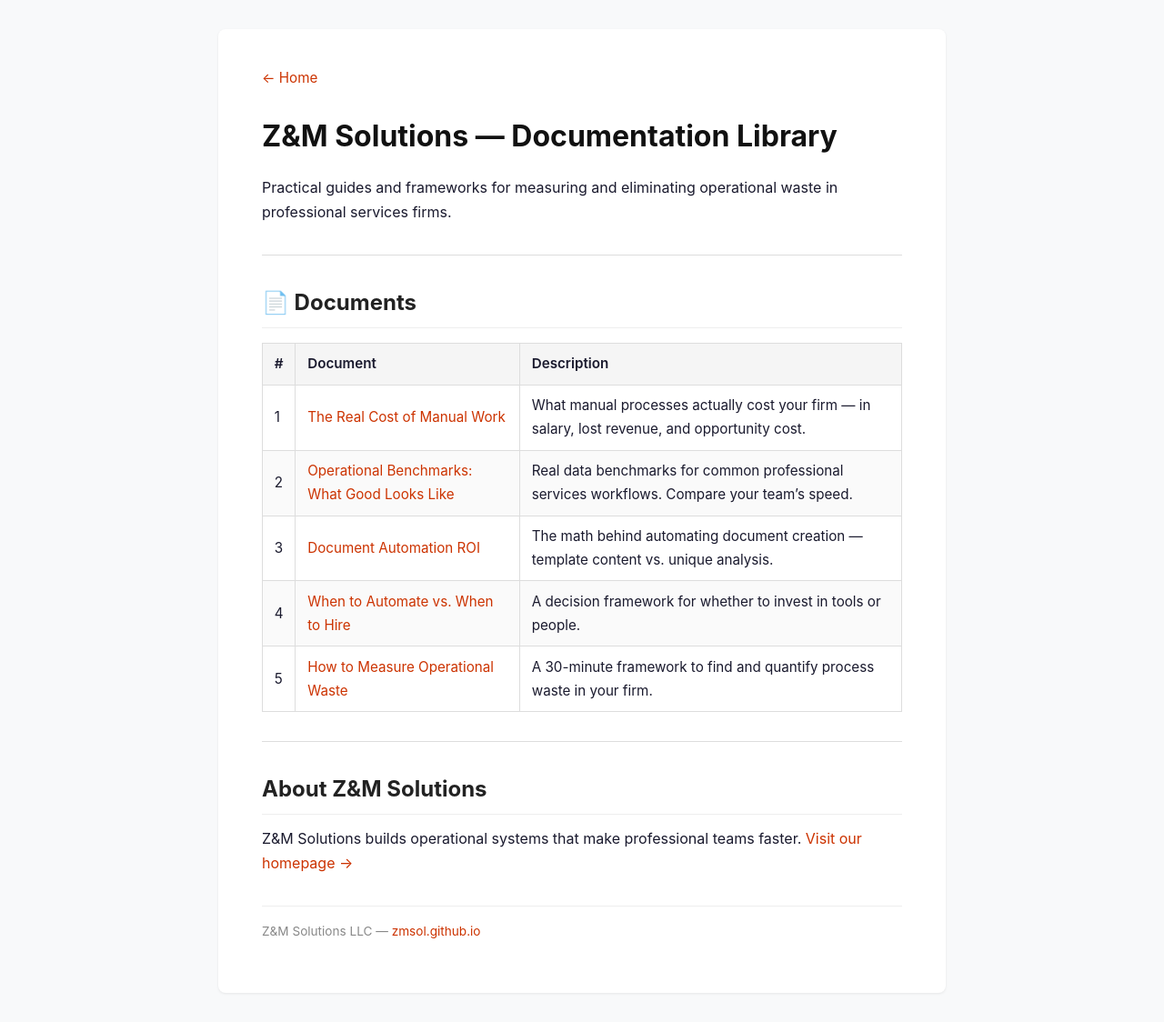
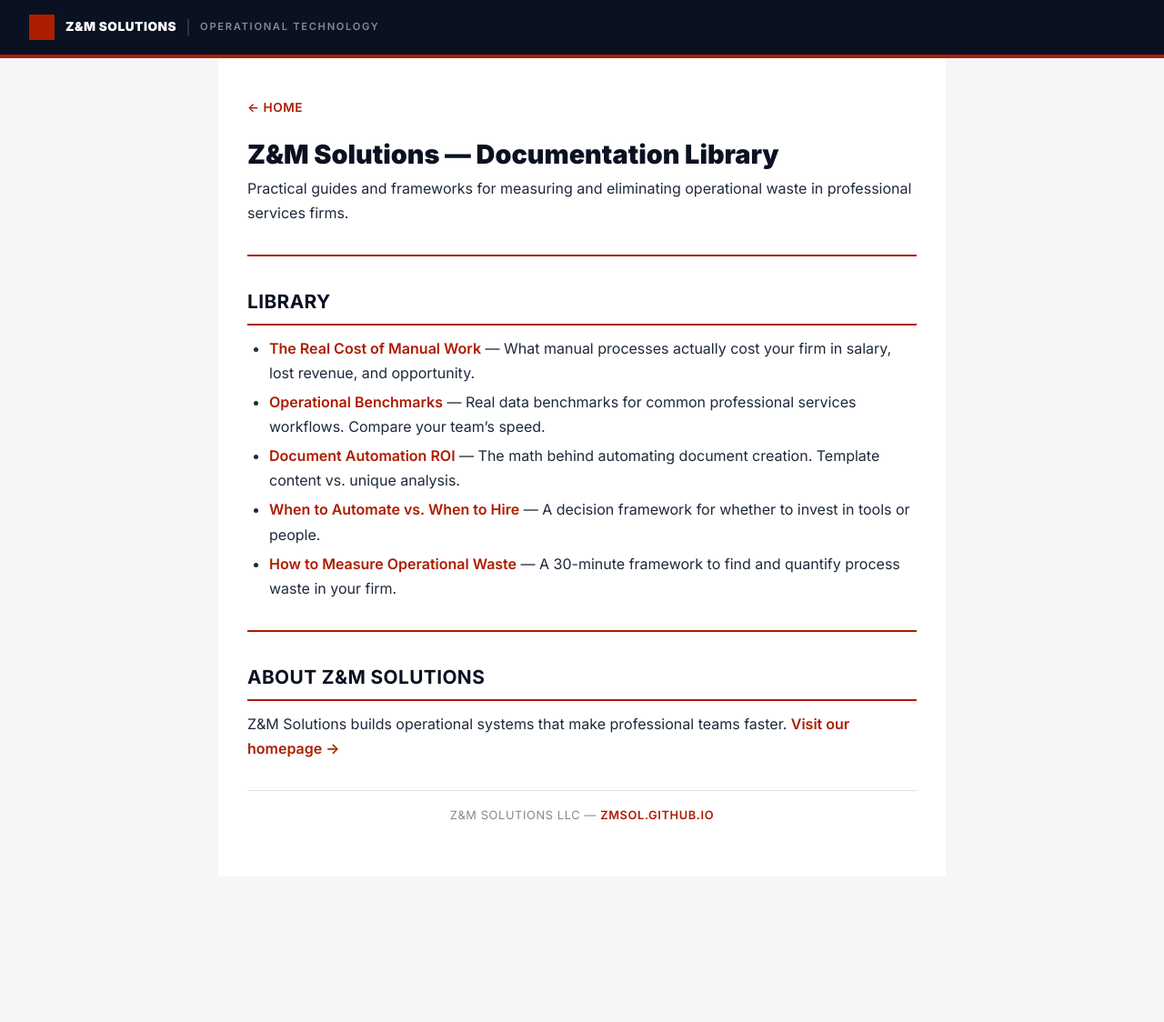
Before and after one commit to zmsol/zmsol.github.io, a Jekyll site: the page built from docs/index.md, in a window 1280 px wide. Shown: the whole page at 91% size. Built offline with Jekyll 4.4.1, drawn with Linux system fonts in a browser that asks for light colours; after the commit the page ends 964 px from its top, so only the background shows below that.

Commit message:
Brand docs layout with Z&M identity — navy bar, orange accents, Inter type

```diff
--- a/_layouts/default.html
+++ b/_layouts/default.html
@@ -12,94 +12,198 @@
     <meta property="og:description" content="{{ page.description | default: 'Faster Workflows for Professional Teams' }}">
     <meta property="og:site_name" content="Z&M Solutions LLC">
     <meta name="twitter:card" content="summary_large_image">
+    <link rel="preconnect" href="https://fonts.googleapis.com">
+    <link rel="preconnect" href="https://fonts.gstatic.com" crossorigin>
+    <link href="https://fonts.googleapis.com/css2?family=Inter:wght@400;600;700;900&display=swap" rel="stylesheet">
     <style>
+        :root {
+            --blood-orange: #AC1D00;
+            --midnight-navy: #0A1121;
+            --cool-surface: #F5F6F8;
+            --deep-charcoal: #1E293B;
+            --white: #FFFFFF;
+        }
         * { box-sizing: border-box; margin: 0; padding: 0; }
         body {
-            font-family: -apple-system, BlinkMacSystemFont, "Segoe UI", Roboto, Helvetica, Arial, sans-serif;
+            font-family: 'Inter', -apple-system, BlinkMacSystemFont, system-ui, sans-serif;
             line-height: 1.7;
-            color: #1a1a2e;
-            background: #f8f9fa;
-            padding: 2rem 1rem;
+            color: var(--deep-charcoal);
+            background: var(--cool-surface);
+            padding: 0;
+        }
+        /* Brand header bar */
+        .brand-bar {
+            background: var(--midnight-navy);
+            padding: 1rem 2rem;
+            display: flex;
+            align-items: center;
+            gap: 0.75rem;
+        }
+        .brand-bar .sphere {
+            width: 28px;
+            height: 28px;
+            background: var(--blood-orange);
+            flex-shrink: 0;
+        }
+        .brand-bar .brand-name {
+            font-size: 0.85rem;
+            font-weight: 900;
+            text-transform: uppercase;
+            letter-spacing: 0.04em;
+            color: var(--white);
+        }
+        .brand-bar .brand-divider {
+            width: 2px;
+            height: 18px;
+            background: rgba(255,255,255,0.15);
+        }
+        .brand-bar .brand-tag {
+            font-size: 0.7rem;
+            font-weight: 600;
+            text-transform: uppercase;
+            letter-spacing: 0.15em;
+            color: rgba(255,255,255,0.5);
+        }
+        /* Orange accent strip */
+        .accent-strip {
+            height: 4px;
+            background: var(--blood-orange);
         }
         .container {
             max-width: 800px;
             margin: 0 auto;
-            background: #fff;
-            padding: 2.5rem 3rem;
-            border-radius: 8px;
-            box-shadow: 0 1px 3px rgba(0,0,0,0.08);
+            background: var(--white);
+            padding: 2.5rem 2rem;
         }
         @media (max-width: 600px) {
             .container { padding: 1.5rem; }
         }
-        h1 { font-size: 2rem; margin-bottom: 1rem; color: #111; }
-        h2 { font-size: 1.5rem; margin: 1.8rem 0 0.8rem; color: #222; border-bottom: 1px solid #eee; padding-bottom: 0.4rem; }
-        h3 { font-size: 1.2rem; margin: 1.5rem 0 0.5rem; color: #333; }
+        .back-link {
+            display: inline-block;
+            margin-bottom: 1.5rem;
+            font-size: 0.85rem;
+            font-weight: 600;
+            text-transform: uppercase;
+            letter-spacing: 0.04em;
+            color: var(--blood-orange);
+            text-decoration: none;
+        }
+        .back-link:hover { color: var(--midnight-navy); }
+        h1 {
+            font-size: 1.8rem;
+            font-weight: 900;
+            line-height: 1.1;
+            margin-bottom: 0.5rem;
+            color: var(--midnight-navy);
+        }
+        h2 {
+            font-size: 1.3rem;
+            font-weight: 700;
+            margin: 2rem 0 0.75rem;
+            color: var(--midnight-navy);
+            border-bottom: 2px solid var(--blood-orange);
+            padding-bottom: 0.4rem;
+            text-transform: uppercase;
+            letter-spacing: 0.02em;
+        }
+        h3 {
+            font-size: 1.1rem;
+            font-weight: 700;
+            margin: 1.5rem 0 0.5rem;
+            color: var(--deep-charcoal);
+        }
         p { margin: 0 0 1rem; }
         ul, ol { margin: 0 0 1rem 1.5rem; }
         li { margin-bottom: 0.3rem; }
-        strong { color: #111; }
+        strong { color: var(--midnight-navy); }
         blockquote {
-            border-left: 4px solid #cc3300;
-            background: #fef6f0;
+            border-left: 4px solid var(--blood-orange);
+            background: var(--cool-surface);
             margin: 1rem 0;
             padding: 0.8rem 1.2rem;
-            font-size: 1.05rem;
-            color: #444;
+            font-size: 1rem;
+            color: var(--deep-charcoal);
         }
         code {
-            background: #f0f0f0;
-            border-radius: 3px;
+            background: var(--cool-surface);
             padding: 0.15rem 0.4rem;
             font-size: 0.9em;
             font-family: "SF Mono", Consolas, "Liberation Mono", monospace;
         }
         pre {
-            background: #f5f5f5;
-            border-radius: 5px;
+            background: var(--cool-surface);
             padding: 1rem;
             overflow-x: auto;
             margin: 1rem 0;
-            border: 1px solid #e5e5e5;
+            border: 1px solid #e0e0e0;
         }
         pre code { background: none; padding: 0; }
         table {
             width: 100%;
             border-collapse: collapse;
             margin: 1rem 0;
-            font-size: 0.95rem;
+            font-size: 0.9rem;
         }
         th, td {
             border: 1px solid #ddd;
-            padding: 0.6rem 0.8rem;
+            padding: 0.5rem 0.75rem;
             text-align: left;
         }
-        th { background: #f5f5f5; font-weight: 600; }
-        tr:nth-child(even) td { background: #fafafa; }
-        hr { border: none; border-top: 1px solid #ddd; margin: 2rem 0; }
-        a { color: #cc3300; text-decoration: none; }
+        th {
+            background: var(--midnight-navy);
+            color: var(--white);
+            font-weight: 700;
+            font-size: 0.8rem;
+            text-transform: uppercase;
+            letter-spacing: 0.05em;
+        }
+        tr:nth-child(even) td { background: var(--cool-surface); }
+        hr { border: none; border-top: 2px solid var(--blood-orange); margin: 2rem 0; }
+        a { color: var(--blood-orange); font-weight: 600; text-decoration: none; }
         a:hover { text-decoration: underline; }
-        .back-link {
-            display: inline-block;
-            margin-bottom: 1.5rem;
-            font-size: 0.95rem;
-        }
-        .back-link::before { content: "← "; }
         footer {
             margin-top: 2rem;
             padding-top: 1rem;
-            border-top: 1px solid #eee;
-            font-size: 0.85rem;
+            border-top: 1px solid #e0e0e0;
+            font-size: 0.8rem;
             color: #888;
+            text-align: center;
+            text-transform: uppercase;
+            letter-spacing: 0.05em;
+        }
+        footer a { color: var(--blood-orange); font-weight: 600; }
+        /* TOC page styling */
+        .doc-list { list-style: none; margin: 1.5rem 0; }
+        .doc-list li {
+            padding: 1rem 0;
+            border-bottom: 1px solid var(--cool-surface);
+        }
+        .doc-list li a {
+            font-weight: 700;
+            font-size: 1.05rem;
+        }
+        .doc-list li .desc {
+            display: block;
+            font-weight: 400;
+            font-size: 0.9rem;
+            color: var(--deep-charcoal);
+            margin-top: 0.3rem;
         }
     </style>
 </head>
 <body>
+    <div class="brand-bar">
+        <div class="sphere"></div>
+        <span class="brand-name">Z&amp;M Solutions</span>
+        <span class="brand-divider"></span>
+        <span class="brand-tag">Operational Technology</span>
+    </div>
+    <div class="accent-strip"></div>
     <div class="container">
-        <a class="back-link" href="{{ '/' | relative_url }}">Home</a>
+        <a class="back-link" href="{{ '/' | relative_url }}">← Home</a>
         {{ content }}
         <footer>
-            <p>Z&M Solutions LLC — <a href="{{ '/' | relative_url }}">zmsol.github.io</a></p>
+            <p>Z&amp;M Solutions LLC — <a href="{{ '/' | relative_url }}">zmsol.github.io</a></p>
         </footer>
     </div>
 </body>
--- a/docs/index.md
+++ b/docs/index.md
@@ -9,15 +9,13 @@ Practical guides and frameworks for measuring and eliminating operational waste
 
 ---
 
-## 📄 Documents
+## Library
 
-| # | Document | Description |
-|---|----------|-------------|
-| 1 | [The Real Cost of Manual Work](the-real-cost-of-manual-work) | What manual processes actually cost your firm — in salary, lost revenue, and opportunity cost. |
-| 2 | [Operational Benchmarks: What Good Looks Like](operational-benchmarks) | Real data benchmarks for common professional services workflows. Compare your team's speed. |
-| 3 | [Document Automation ROI](document-automation-roi) | The math behind automating document creation — template content vs. unique analysis. |
-| 4 | [When to Automate vs. When to Hire](when-to-automate-vs-hire) | A decision framework for whether to invest in tools or people. |
-| 5 | [How to Measure Operational Waste](how-to-measure-operational-waste) | A 30-minute framework to find and quantify process waste in your firm. |
+- **[The Real Cost of Manual Work](the-real-cost-of-manual-work)** — What manual processes actually cost your firm in salary, lost revenue, and opportunity.
+- **[Operational Benchmarks](operational-benchmarks)** — Real data benchmarks for common professional services workflows. Compare your team's speed.
+- **[Document Automation ROI](document-automation-roi)** — The math behind automating document creation. Template content vs. unique analysis.
+- **[When to Automate vs. When to Hire](when-to-automate-vs-hire)** — A decision framework for whether to invest in tools or people.
+- **[How to Measure Operational Waste](how-to-measure-operational-waste)** — A 30-minute framework to find and quantify process waste in your firm.
 
 ---
 
```
